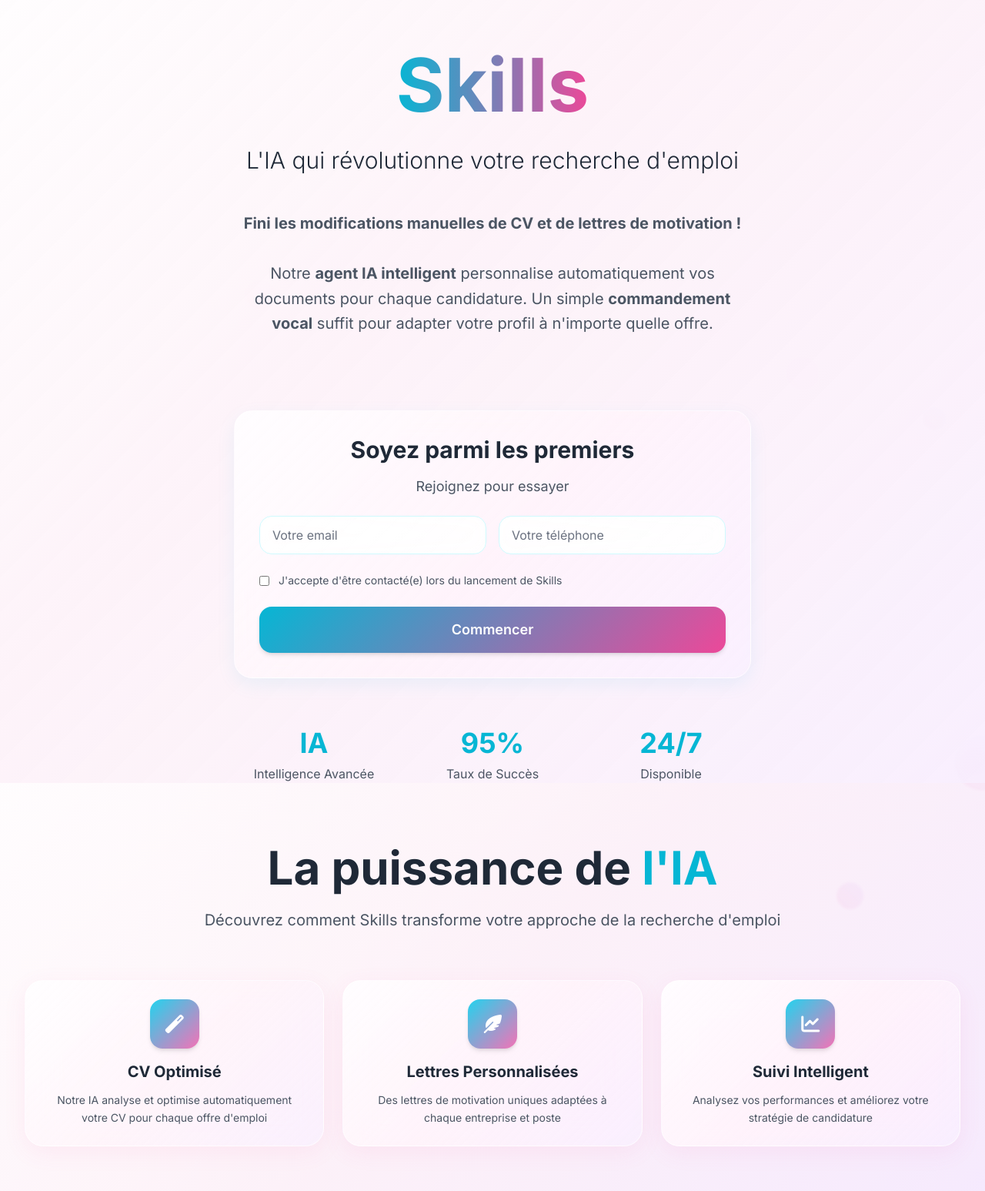
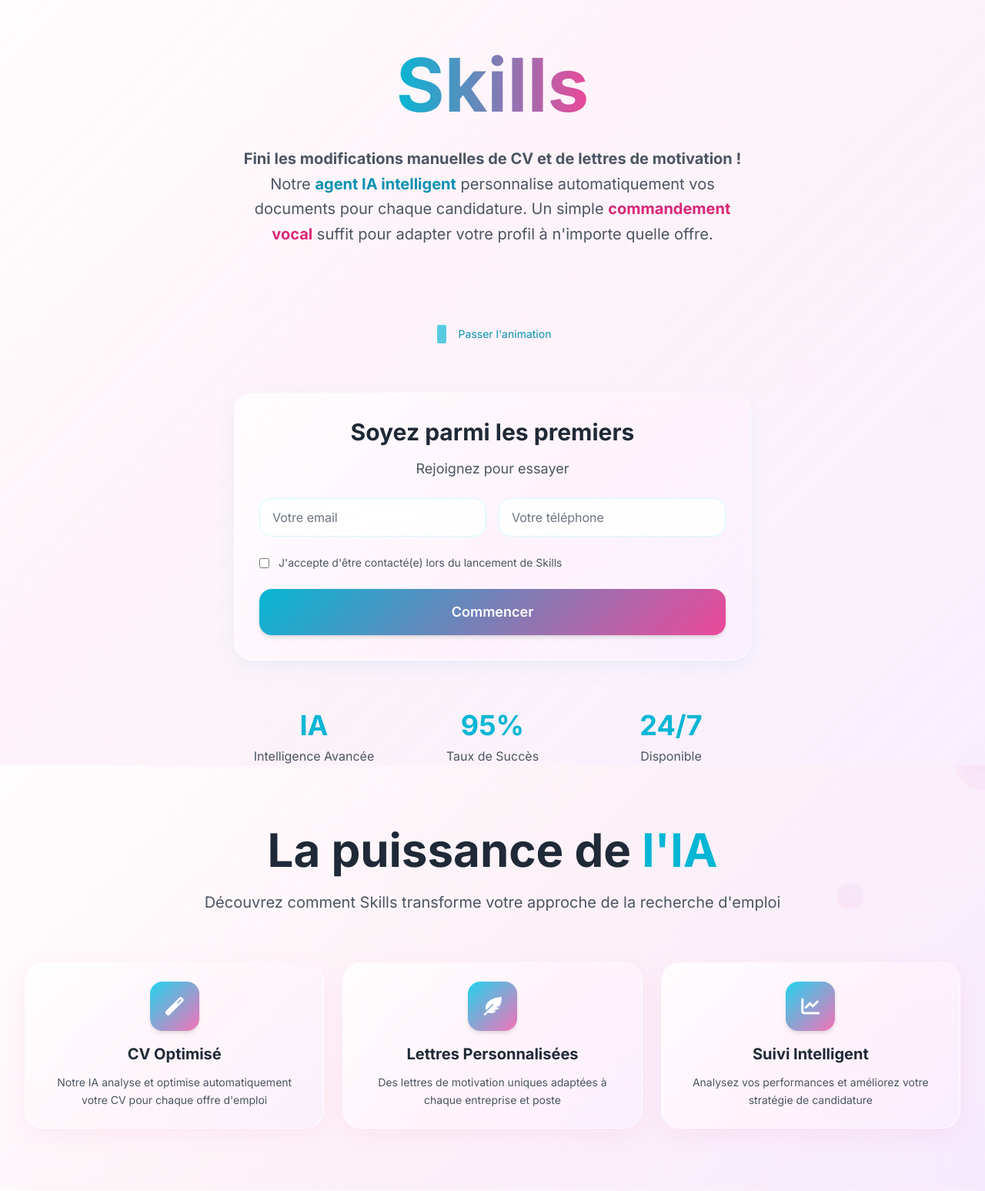
Before and after one commit to richardsr020/skills, a PHP site: page / in a window 1280 px wide. Shown: the part 226-1773 px from the top of the page at 77% size. Run offline with PHP 8.4, Linux system fonts and the light colour scheme; data comes from the database, SQL or seed files in the repository; some libraries are stand-ins or nearby versions.

Commit message:
social media addes

```diff
--- a/assets/css/style.css
+++ b/assets/css/style.css
@@ -327,3 +327,61 @@
     background-clip: text;
     filter: drop-shadow(0 4px 8px rgba(236, 72, 153, 0.2));
 }
+
+/* Animations d'écriture et apparition */
+@keyframes typewriter {
+    from { width: 0; }
+    to { width: 100%; }
+}
+
+@keyframes blink {
+    0%, 50% { opacity: 1; }
+    51%, 100% { opacity: 0; }
+}
+
+@keyframes fadeInUp {
+    from {
+        opacity: 0;
+        transform: translateY(30px);
+    }
+    to {
+        opacity: 1;
+        transform: translateY(0);
+    }
+}
+
+.animate-fade-in-up {
+    animation: fadeInUp 0.6s ease-out forwards;
+}
+
+.typing-cursor {
+    animation: blink 1s infinite;
+}
+
+/* Dégradé de texte personnalisé */
+.text-gradient-cyan-pink {
+    background: linear-gradient(135deg, #06b6d4, #ec4899);
+    -webkit-background-clip: text;
+    -webkit-text-fill-color: transparent;
+    background-clip: text;
+}
+
+/* Effet de surbrillance pour le texte animé */
+#animated-text strong {
+    position: relative;
+}
+
+#animated-text strong::after {
+    content: '';
+    position: absolute;
+    bottom: -2px;
+    left: 0;
+    width: 0;
+    height: 2px;
+    background: linear-gradient(90deg, #06b6d4, #ec4899);
+    transition: width 0.3s ease;
+}
+
+#animated-text strong.animate-underline::after {
+    width: 100%;
+}
--- a/assets/js/main.js
+++ b/assets/js/main.js
@@ -1,6 +1,164 @@
 
 
-// Initialiser le compteur - Ajoutez cette ligne à la fin de votre DOMContentLoaded
+// Animation d'écriture progressive - À ajouter dans votre main.js
+class TextAnimation {
+    constructor() {
+        this.textElement = document.getElementById('animated-text');
+        this.cursorElement = document.getElementById('typing-cursor');
+        this.skipButton = document.getElementById('skip-animation');
+        this.isAnimating = false;
+        this.currentAnimation = null;
+
+        this.fullText = `
+            <strong>Fini les modifications manuelles de CV et de lettres de motivation !</strong><br>
+
+            Notre <strong class="text-cyan-600">agent IA intelligent</strong> personnalise automatiquement vos documents pour chaque candidature.
+            Un simple <strong class="text-pink-600">commandement vocal</strong> suffit pour adapter votre profil à n'importe quelle offre.<br>
+            • <span class="text-cyan-600">Recherche intelligente</span> des meilleures offres selon votre profil<br>
+            • <span class="text-pink-600">Mise en relation proactive</span> avec les employeurs potentiels<br>
+            • <span class="text-gradient-cyan-pink">Notre agent</span> vous recherche un job h24, 7j/7<br>
+
+            <strong class="text-lg">Transformez votre carrière dès aujourd'hui ! 🚀</strong>
+        `;
+
+        this.init();
+    }
+
+    init() {
+        if (!this.textElement) return;
+
+        // Afficher le bouton skip après 2 secondes
+        setTimeout(() => {
+            this.skipButton.classList.remove('opacity-0');
+        }, 2000);
+
+        // Événement pour skip l'animation
+        this.skipButton.addEventListener('click', () => {
+            this.skipAnimation();
+        });
+
+        // Démarrer l'animation
+        this.startAnimation();
+    }
+
+    async startAnimation() {
+        this.isAnimating = true;
+        this.textElement.innerHTML = '';
+
+        // Désactiver le bouton skip pendant l'animation
+        this.skipButton.style.pointerEvents = 'none';
+
+        // Animation d'apparition du curseur
+        this.cursorElement.style.opacity = '1';
+
+        // Typewriter effect
+        await this.typeWriter(this.fullText, 15);
+
+        // Fin de l'animation
+        this.isAnimating = false;
+        this.cursorElement.style.opacity = '0';
+        this.skipButton.style.opacity = '0';
+        this.skipButton.style.pointerEvents = 'none';
+
+        // Petit effet de fin
+        this.textElement.classList.add('animate-pulse');
+        setTimeout(() => {
+            this.textElement.classList.remove('animate-pulse');
+        }, 1000);
+    }
+
+    async typeWriter(text, speed = 20) {
+        return new Promise((resolve) => {
+            let i = 0;
+            let currentHtml = '';
+            let inTag = false;
+            let currentTag = '';
+
+            const type = () => {
+                if (i < text.length) {
+                    const char = text[i];
+
+                    // Gestion des balises HTML
+                    if (char === '<') {
+                        inTag = true;
+                        currentTag = '';
+                    }
+
+                    if (inTag) {
+                        currentTag += char;
+                        if (char === '>') {
+                            inTag = false;
+                            currentHtml += currentTag;
+                            this.textElement.innerHTML = currentHtml;
+                        }
+                    } else {
+                        currentHtml += char;
+                        this.textElement.innerHTML = currentHtml;
+                    }
+
+                    i++;
+
+                    // Vitesse variable selon la ponctuation
+                    let delay = speed;
+                    if (char === '.' || char === '!' || char === '?') {
+                        delay = speed * 8; // Pause plus longue après un point
+                    } else if (char === ',' || char === ';') {
+                        delay = speed * 4;
+                    } else if (char === ' ') {
+                        delay = speed * 2;
+                    }
+
+                    setTimeout(type, delay);
+                } else {
+                    resolve();
+                }
+            };
+
+            type();
+        });
+    }
+
+    skipAnimation() {
+        if (this.isAnimating) {
+            this.textElement.innerHTML = this.fullText;
+            this.isAnimating = false;
+            this.cursorElement.style.opacity = '0';
+            this.skipButton.style.opacity = '0';
+            this.skipButton.style.pointerEvents = 'none';
+        }
+    }
+}
+
+// Animation de fade-in pour les éléments au scroll
+class ScrollAnimations {
+    constructor() {
+        this.observer = null;
+        this.init();
+    }
+
+    init() {
+        // Configuration de l'Intersection Observer
+        const options = {
+            root: null,
+            rootMargin: '0px',
+            threshold: 0.1
+        };
+
+        this.observer = new IntersectionObserver((entries) => {
+            entries.forEach(entry => {
+                if (entry.isIntersecting) {
+                    entry.target.classList.add('animate-fade-in-up');
+                    this.observer.unobserve(entry.target);
+                }
+            });
+        }, options);
+
+        // Observer les éléments à animer
+        document.querySelectorAll('.glass-card, .feature-icon').forEach(el => {
+            this.observer.observe(el);
+        });
+    }
+}
 
 // Gestion des particules
 class ParticlesBackground {
@@ -286,31 +444,31 @@
 }
 
 // Animation au scroll
-class ScrollAnimations {
-    constructor() {
-        this.init();
-    }
+// class ScrollAnimations {
+//     constructor() {
+//         this.init();
+//     }
 
-    init() {
-        const observerOptions = {
-            threshold: 0.1,
-            rootMargin: '0px 0px -50px 0px'
-        };
+//     init() {
+//         const observerOptions = {
+//             threshold: 0.1,
+//             rootMargin: '0px 0px -50px 0px'
+//         };
 
-        const observer = new IntersectionObserver((entries) => {
-            entries.forEach(entry => {
-                if (entry.isIntersecting) {
-                    entry.target.classList.add('animate-fade-in');
-                }
-            });
-        }, observerOptions);
+//         const observer = new IntersectionObserver((entries) => {
+//             entries.forEach(entry => {
+//                 if (entry.isIntersecting) {
+//                     entry.target.classList.add('animate-fade-in');
+//                 }
+//             });
+//         }, observerOptions);
 
-        // Observer les éléments à animer
-        document.querySelectorAll('.glass-card, .feature-icon, .stat-card').forEach(el => {
-            observer.observe(el);
-        });
-    }
-}
+//         // Observer les éléments à animer
+//         document.querySelectorAll('.glass-card, .feature-icon, .stat-card').forEach(el => {
+//             observer.observe(el);
+//         });
+//     }
+// }
 
 // Initialisation au chargement de la page
 document.addEventListener('DOMContentLoaded', () => {
@@ -319,7 +477,25 @@
     new SmoothScroll();
     new ScrollAnimations();
 
+    // Démarrer l'animation de texte après un délai
+    setTimeout(() => {
+        new TextAnimation();
+    }, 1000);
+    // Effet de vague sur le texte après l'animation
+    const animateTextWaves = () => {
+        const animatedText = document.getElementById('animated-text');
+        if (animatedText) {
+            const words = animatedText.querySelectorAll('strong');
+            words.forEach((word, index) => {
+                setTimeout(() => {
+                    word.classList.add('animate-underline');
+                }, index * 200);
+            });
+        }
+    };
 
+    // Démarrer l'effet vague après l'animation principale
+    setTimeout(animateTextWaves, 8000);
 
     // Ajout de la classe CSS pour l'animation fade-in
     const style = document.createElement('style');
--- a/data/visits.txt
+++ b/data/visits.txt
@@ -1,8 +1,8 @@
 {
-    "total_visits": 6,
-    "today_visits": 6,
+    "total_visits": 19,
+    "today_visits": 19,
     "last_reset": "2025-11-07",
     "daily_visits": {
-        "2025-11-07": 6
+        "2025-11-07": 19
     }
 }
--- a/index.php
+++ b/index.php
@@ -62,18 +62,18 @@
                 <span class="bg-gradient-to-r from-cyan-500 to-pink-500 bg-clip-text text-transparent">Skills</span>
             </h1>
 
-            <p class="text-2xl md:text-3xl text-gray-700 mb-12 max-w-4xl mx-auto leading-relaxed font-light">
-                L'IA qui révolutionne votre recherche d'emploi
-            </p>
-
-            <p class="text-xl text-gray-600 mb-16 max-w-2xl mx-auto leading-relaxed">
-                <strong>Fini les modifications manuelles de CV et de lettres de motivation !</strong><br><br>
-
-                Notre <strong>agent IA intelligent</strong> personnalise automatiquement vos documents pour chaque candidature.
-                Un simple <strong>commandement vocal</strong> suffit pour adapter votre profil à n'importe quelle offre.<br><br>
-
-            </p>
-
+            <!-- PAR ce contenu animé -->
+            <div class="text-xl text-gray-600 mb-16 max-w-2xl mx-auto leading-relaxed">
+                <div id="animated-text" class="min-h-[200px]">
+                    <!-- Le texte sera injecté ici par JavaScript -->
+                </div>
+                <div class="flex items-center justify-center mt-8">
+                    <div id="typing-cursor" class="w-3 h-6 bg-cyan-500 rounded-sm animate-pulse ml-1"></div>
+                    <span id="skip-animation" class="ml-4 text-sm text-cyan-600 cursor-pointer hover:text-cyan-700 opacity-0 transition-opacity duration-300">
+                        Passer l'animation
+                    </span>
+                </div>
+            </div>
             <!-- Formulaire principal -->
             <div class="max-w-2xl mx-auto mb-16">
                 <div class="glass-card rounded-3xl p-8 form-container">
@@ -237,7 +237,7 @@
         </div>
     </section>
 
-    <!-- Footer -->
+<!-- Footer avec WhatsApp amélioré -->
 <footer class="py-12 bg-gradient-to-br from-cyan-50/20 to-pink-50/20">
     <div class="max-w-7xl mx-auto px-4 sm:px-6 lg:px-8">
         <div class="text-center">
@@ -245,14 +245,57 @@
                 <i class="fas fa-brain mr-3 text-cyan-500"></i>Skills
             </div>
             <p class="text-gray-600 mb-8 text-lg">L'IA qui révolutionne votre recherche d'emploi</p>
-                <div class="flex justify-center space-x-6 mb-8">
-                    <a href="https://x.com/RichardMil56104" class="text-gray-400 hover:text-cyan-500 transition-colors text-xl">
+
+            <!-- Section Contact -->
+            <div class="grid grid-cols-1 md:grid-cols-3 gap-6 mb-8 max-w-4xl mx-auto">
+                <!-- WhatsApp -->
+                <div class="glass-card rounded-2xl p-6 text-center hover-lift">
+                    <div class="w-16 h-16 bg-green-500 rounded-2xl flex items-center justify-center mx-auto mb-4 shadow-lg">
+                        <i class="fab fa-whatsapp text-2xl text-white"></i>
+                    </div>
+                    <h3 class="text-lg font-bold text-gray-800 mb-2">WhatsApp</h3>
+                    <p class="text-gray-600 text-sm mb-3">Contact rapide</p>
+                    <a href="https://wa.me/243840149027"
+                       class="inline-flex items-center justify-center bg-green-500 text-white px-4 py-2 rounded-lg hover:bg-green-600 transition-all duration-300 font-medium text-sm"
+                       target="_blank" rel="noopener noreferrer">
+                        <i class="fab fa-whatsapp mr-2"></i>
+                        Nous écrire
+                    </a>
+                </div>
+
+                <!-- Email -->
+                <div class="glass-card rounded-2xl p-6 text-center hover-lift">
+                    <div class="w-16 h-16 bg-gradient-to-br from-cyan-500 to-pink-500 rounded-2xl flex items-center justify-center mx-auto mb-4 shadow-lg">
+                        <i class="fas fa-envelope text-2xl text-white"></i>
+                    </div>
+                    <h3 class="text-lg font-bold text-gray-800 mb-2">Email</h3>
+                    <p class="text-gray-600 text-sm mb-3">Support détaillé</p>
+                    <a href="mailto:richardwebdeveloppeur@gmail.com"
+                       class="inline-flex items-center justify-center bg-gradient-to-r from-cyan-500 to-pink-500 text-white px-4 py-2 rounded-lg hover:from-cyan-600 hover:to-pink-600 transition-all duration-300 font-medium text-sm"
+                       target="_blank" rel="noopener noreferrer">
+                        <i class="fas fa-envelope mr-2"></i>
+                        Nous écrire
+                    </a>
+                </div>
+
+                <!-- Réseaux sociaux -->
+                <div class="glass-card rounded-2xl p-6 text-center hover-lift">
+                    <div class="w-16 h-16 bg-gradient-to-br from-cyan-500 to-pink-500 rounded-2xl flex items-center justify-center mx-auto mb-4 shadow-lg">
+                        <i class="fas fa-share-alt text-2xl text-white"></i>
+                    </div>
+                    <h3 class="text-lg font-bold text-gray-800 mb-2">Réseaux</h3>
+                    <p class="text-gray-600 text-sm mb-3">Suivez-nous</p>
+                    <div class="flex justify-center space-x-4">
+                        <a href="https://x.com/RichardMil56104" class="text-gray-400 hover:text-cyan-500 transition-colors">
                             <i class="fab fa-twitter"></i>
                         </a>
-                    <a href="https://www.linkedin.com/in/richard-m-metta-ceo-9b395b257/" class="text-gray-400 hover:text-cyan-500 transition-colors text-xl">
+                        <a href="https://www.linkedin.com/in/richard-m-metta-ceo-9b395b257/" class="text-gray-400 hover:text-cyan-500 transition-colors">
                             <i class="fab fa-linkedin"></i>
                         </a>
                     </div>
+                </div>
+            </div>
+
             <div class="border-t border-cyan-100 pt-8">
                 <p class="text-gray-500">
                     © 2024 NestCorporation. Tous droits réservés.
```
Lines whose indentation alone changed are shown as unchanged.
